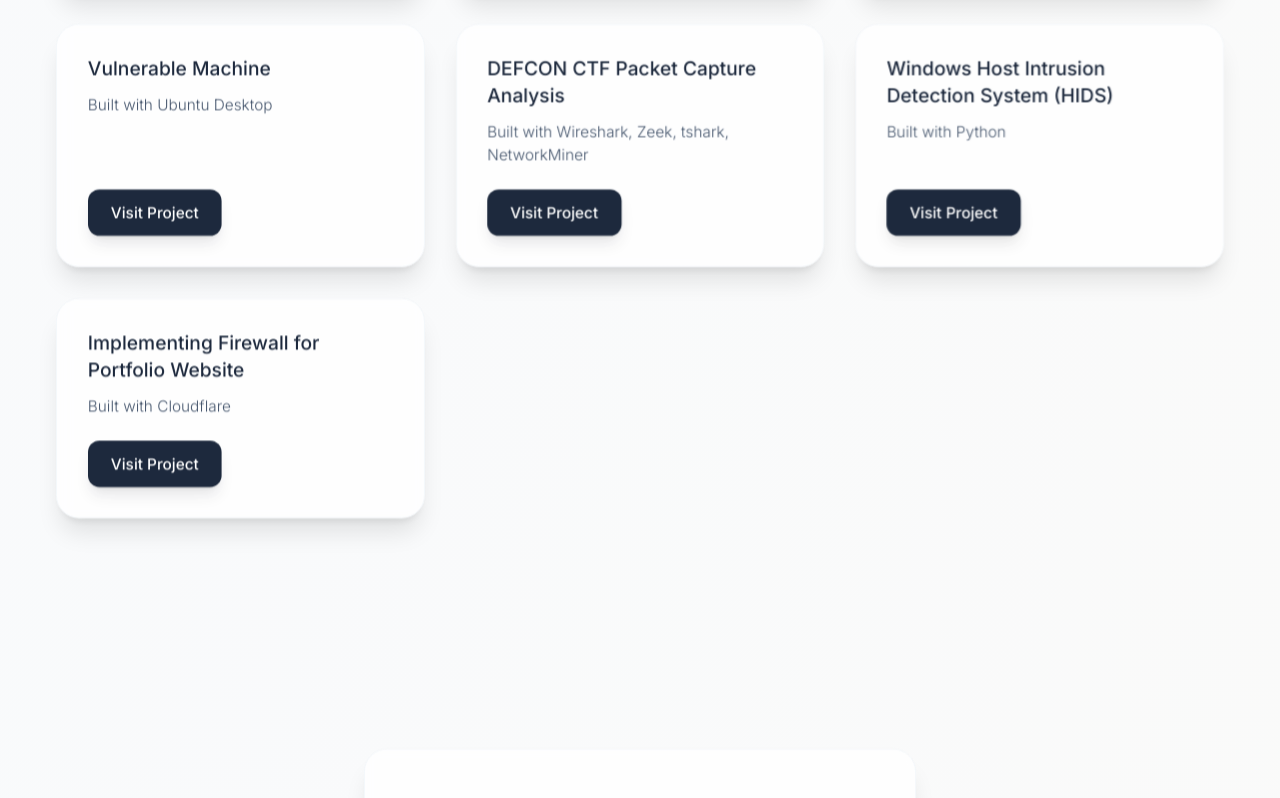
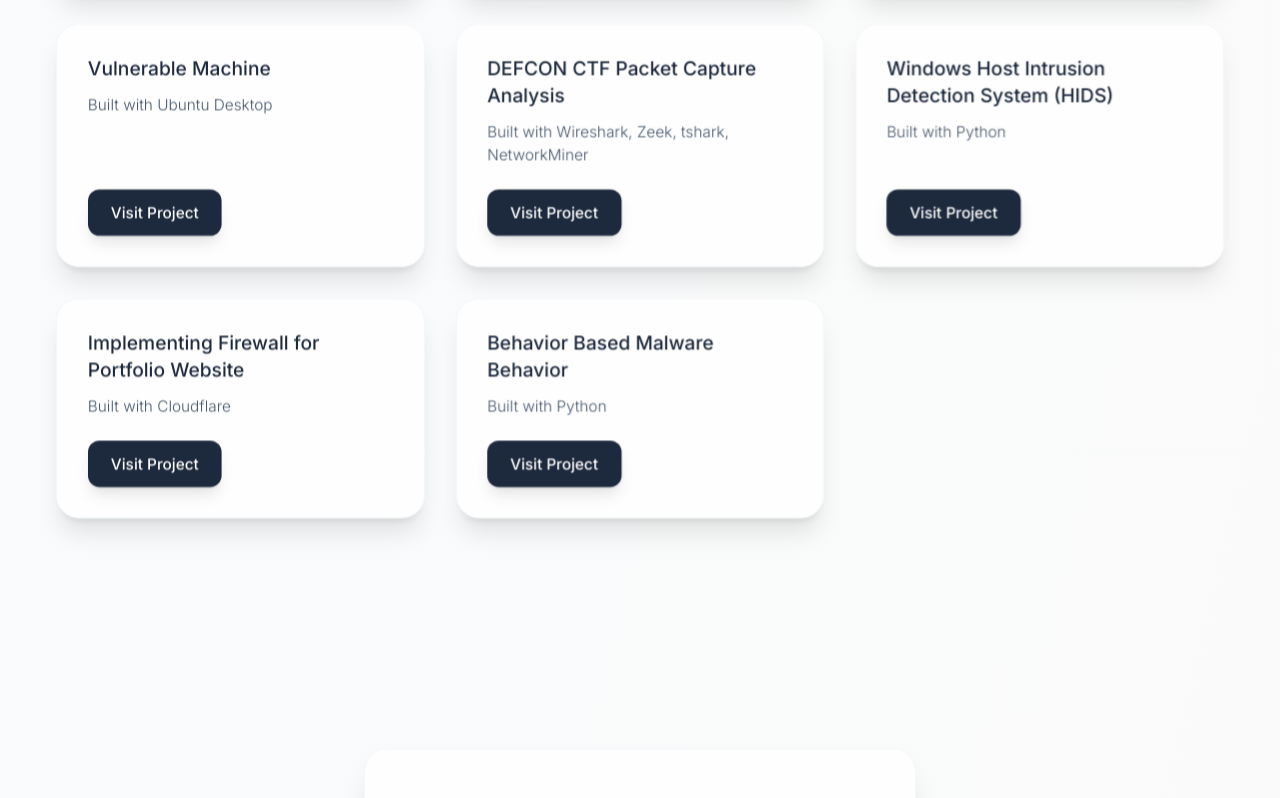
Before and after one commit to RafaelAngeloChristianto/portfolio-website, a React (Vite) app: page / in a window 1280 px wide. Shown: the part 3865-4663 px from the top of the page. Built offline with nearby package versions, Linux system fonts and the light colour scheme; a web font is replaced by a local one.

Commit message:
behavior based malware project

```diff
--- a/src/screens/HomeScreen.tsx
+++ b/src/screens/HomeScreen.tsx
@@ -486,6 +486,11 @@ export const HomeScreen: React.FC = () => {
               title: "Implementing Firewall for Portfolio Website",
               tech: "Cloudflare",
               url: "projects/PortfolioFirewall_RafaelAngeloChristianto.pdf",
+            },
+            {
+              title: "Behavior Based Malware Behavior",
+              tech:"Python",
+              url: "/projects/BehaviorBasedMalwareDetector_RafaelAngeloChristianto.pdf",
             }
           ].map((proj, i) => (
             <motion.div
```
Also changed, not shown: 1 other file (tests, documents, lock files or other folders).
